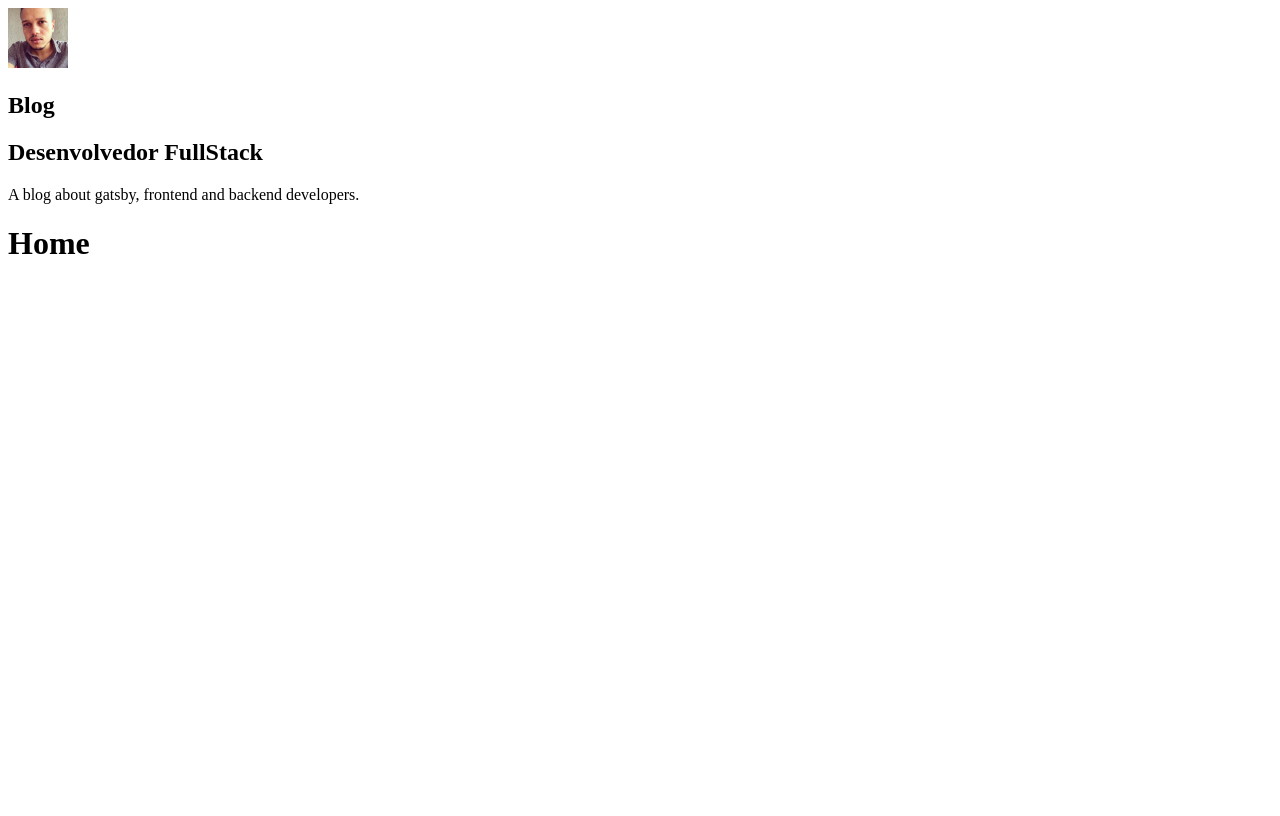
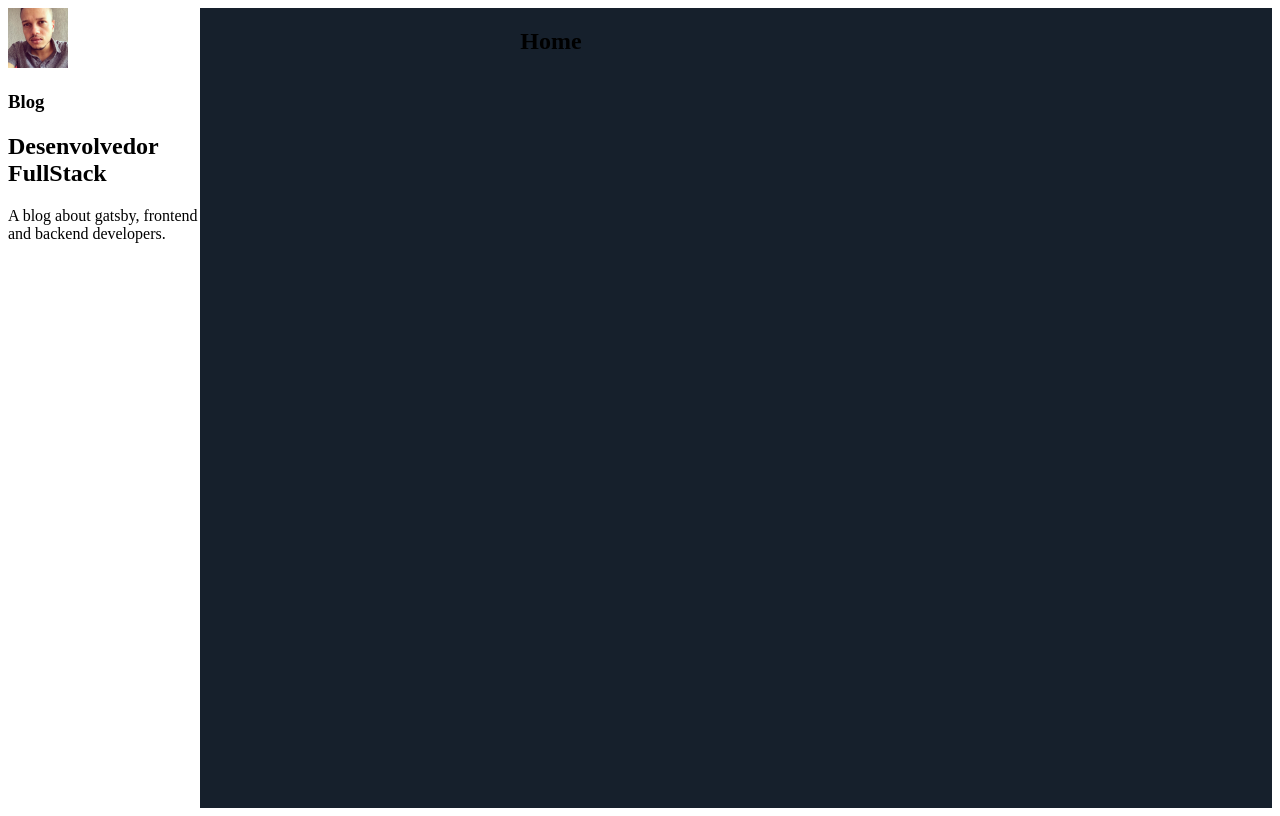
Before and after one commit to keelviinn/Blog-, a Gatsby site: page /about in a window 1280 px wide. Built offline with nearby package versions, Linux system fonts and the light colour scheme; Gatsby itself is replaced by a stand-in of ours.

Commit message:
styled to layout components

```diff
--- /dev/null
+++ b/src/components/Layout/index.js
@@ -0,0 +1,34 @@
+import React from "react";
+import PropTypes from "prop-types";
+import Profile from '../Profile';
+import Styled from 'styled-components';
+
+const LayoutWrapper = Styled.section`
+  display: flex;
+`
+
+const LayoutMain = Styled.main`
+  background: #16202c;
+  min-height: 100vh;
+  padding: 0 3.75rem 0 20rem;
+  width: 100%;
+`
+
+
+const Layout = ({ children }) => {
+
+  return (
+    <LayoutWrapper>
+      <aside>
+        <Profile />
+      </aside>
+      <LayoutMain>{children}</LayoutMain>
+    </LayoutWrapper>
+  )
+}
+
+Layout.propTypes = {
+  children: PropTypes.node.isRequired,
+}
+
+export default Layout
--- a/src/components/layout.js
+++ /dev/null
@@ -1,21 +0,0 @@
-import React from "react"
-import PropTypes from "prop-types"
-import Profile from './Profile'
-
-const Layout = ({ children }) => {
-
-  return (
-    <>
-      <aside>
-        <Profile />
-      </aside>
-      <main>{children}</main>
-    </>
-  )
-}
-
-Layout.propTypes = {
-  children: PropTypes.node.isRequired,
-}
-
-export default Layout
--- a/src/pages/404.js
+++ b/src/pages/404.js
@@ -1,6 +1,6 @@
 import React from "react"
 
-import Layout from "../components/layout"
+import Layout from "../components/Layout"
 import SEO from "../components/seo"
 
 const NotFoundPage = () => (
--- a/src/pages/about.js
+++ b/src/pages/about.js
@@ -1,6 +1,6 @@
 import React from 'react';
 
-import Layout from "../components/layout"
+import Layout from "../components/Layout"
 import SEO from "../components/seo"
 
 const AboutPage = () => (
--- a/src/pages/index.js
+++ b/src/pages/index.js
@@ -1,6 +1,6 @@
 import React from "react"
 
-import Layout from "../components/layout"
+import Layout from "../components/Layout"
 import SEO from "../components/seo"
 
 const IndexPage = () => (
--- a/src/pages/using-typescript.tsx
+++ b/src/pages/using-typescript.tsx
@@ -2,7 +2,7 @@
 import React from "react"
 import { PageProps, Link, graphql } from "gatsby"
 
-import Layout from "../components/layout"
+import Layout from "../components/Layout"
 import SEO from "../components/seo"
 
 type DataProps = {
```
Also changed, not shown: 1 other file.
